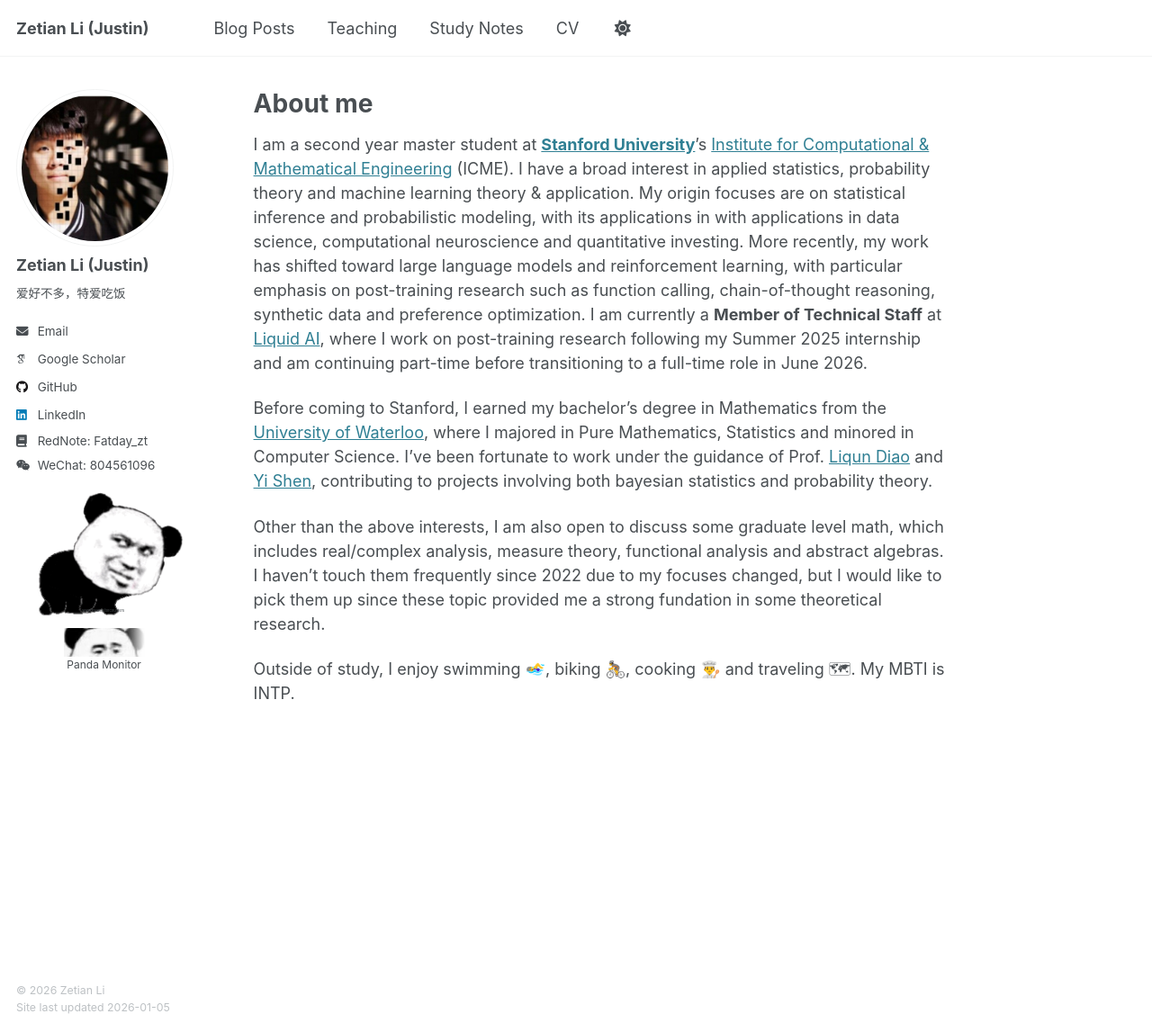
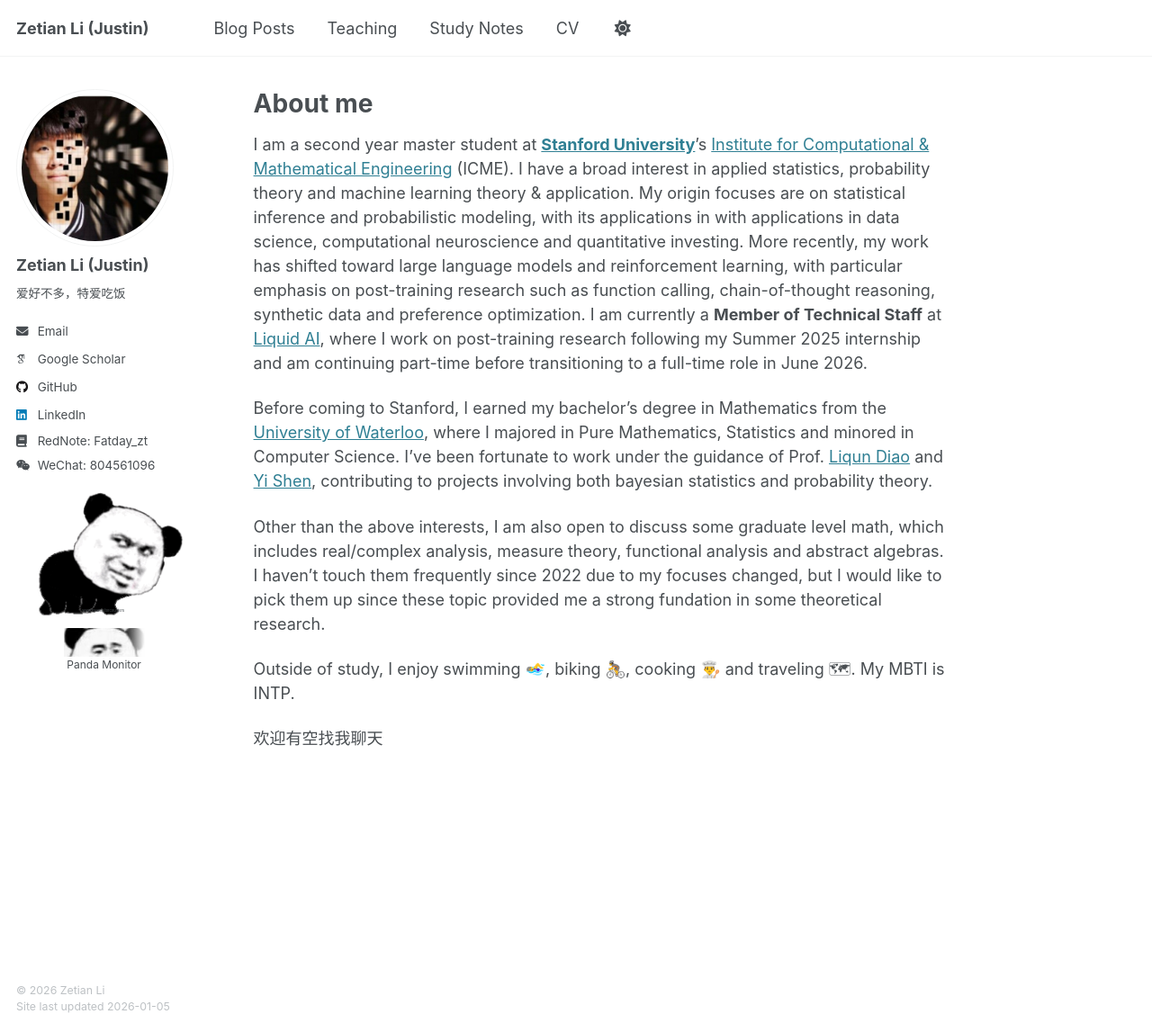
Before and after one commit to fatday/fatday.github.io, a Jekyll site: the page built from _pages/about.md, in a window 1280 px wide and 1147 px high. Shown: the whole window at 90% size. Built offline with Jekyll 4.4.1, drawn with Linux system fonts in a browser that asks for light colours; some web fonts are replaced.

Commit message:
Update about.md

```diff
--- a/_pages/about.md
+++ b/_pages/about.md
@@ -19,3 +19,5 @@ Before coming to Stanford, I earned my bachelor’s degree in Mathematics from t
 Other than the above interests, I am also open to discuss some graduate level math, which includes real/complex analysis, measure theory, functional analysis and abstract algebras. I haven't touch them frequently since 2022 due to my focuses changed, but I would like to pick them up since these topic provided me a strong fundation in some theoretical research.
 
 Outside of study, I enjoy swimming 🏊‍♀️, biking 🚴, cooking 👨‍🍳 and traveling 🗺. My MBTI is INTP.
+
+欢迎有空找我聊天
```
